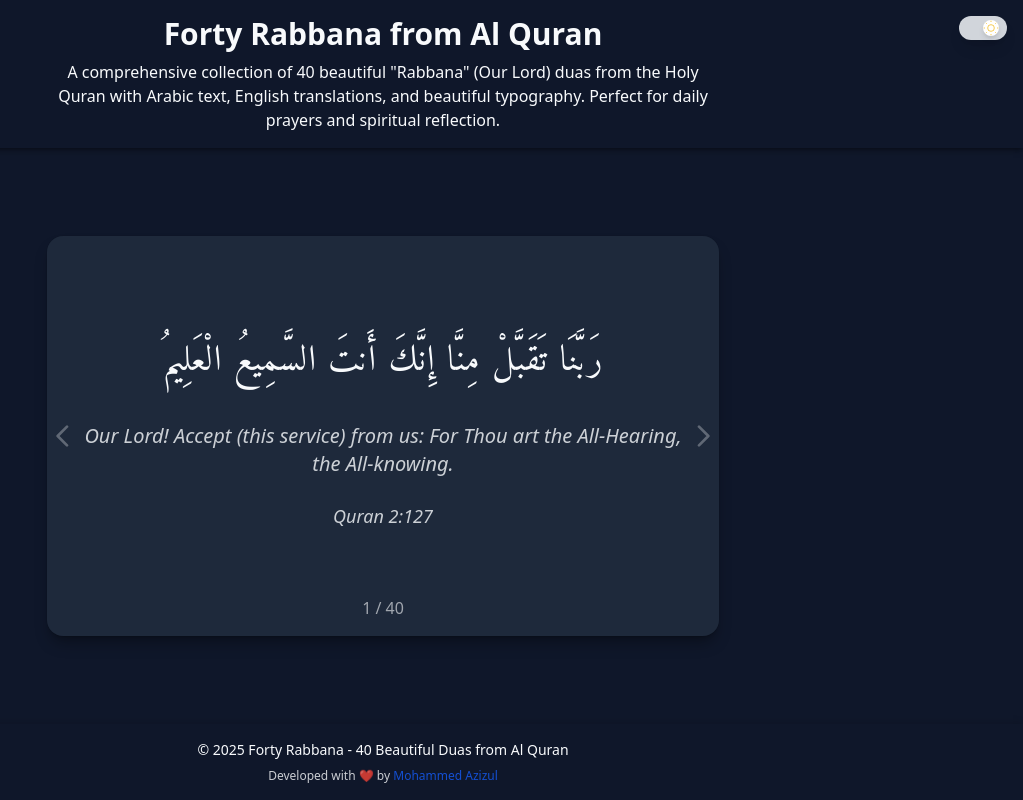
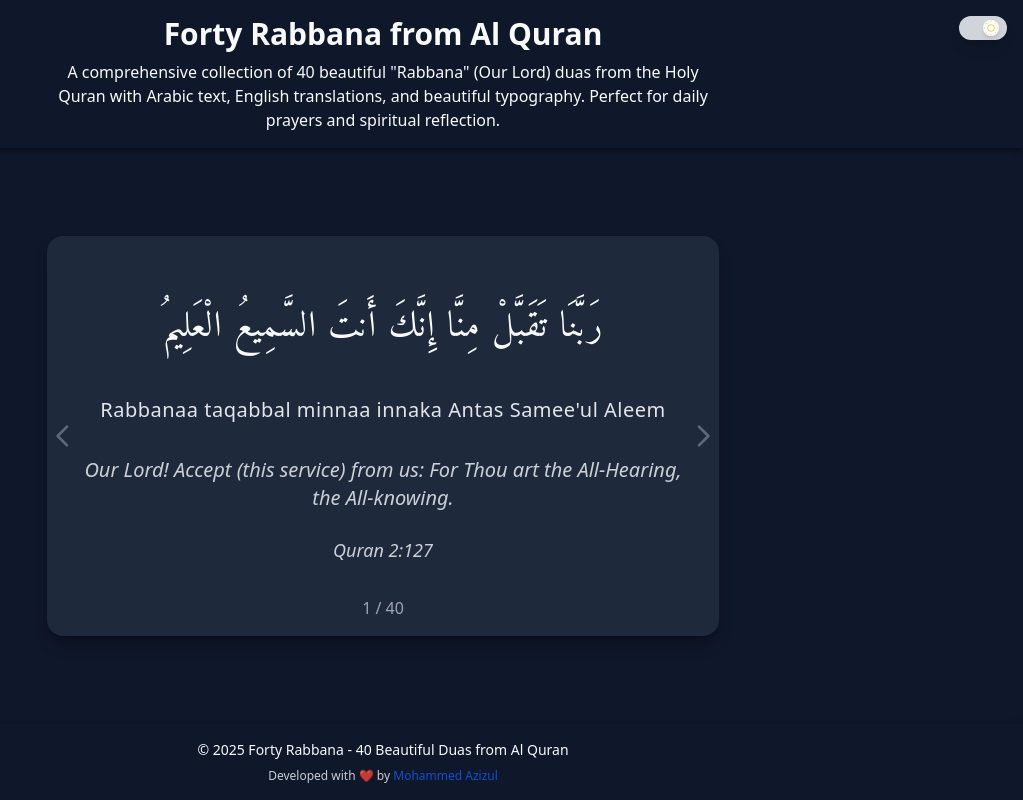
Before and after one commit to mohammedazizul/forty-rabban, a React (Vite) app: page / in a window 1280 px wide. Shown: the whole page, without its empty margins (257-1280 px from the left). Built offline with nearby package versions, Linux system fonts and the light colour scheme.

Commit message:
english pronounciatin added

```diff
--- a/src/components/Card.jsx
+++ b/src/components/Card.jsx
@@ -31,6 +31,14 @@ function Card({ currentIndex, data, onNext, onPrev }) {
           >
             {data[currentIndex].arabic}
           </p>
+          <div className="py-2">
+            <p
+              className="text-lg sm:text-xl font-medium tracking-wide"
+              style={{ color: "rgb(var(--color-card-foreground) / 0.9)" }}
+            >
+              {data[currentIndex].transliteration}
+            </p>
+          </div>
           <p
             className="text-lg sm:text-xl italic"
             style={{ color: "rgb(var(--color-card-foreground) / 0.8)" }}
```
